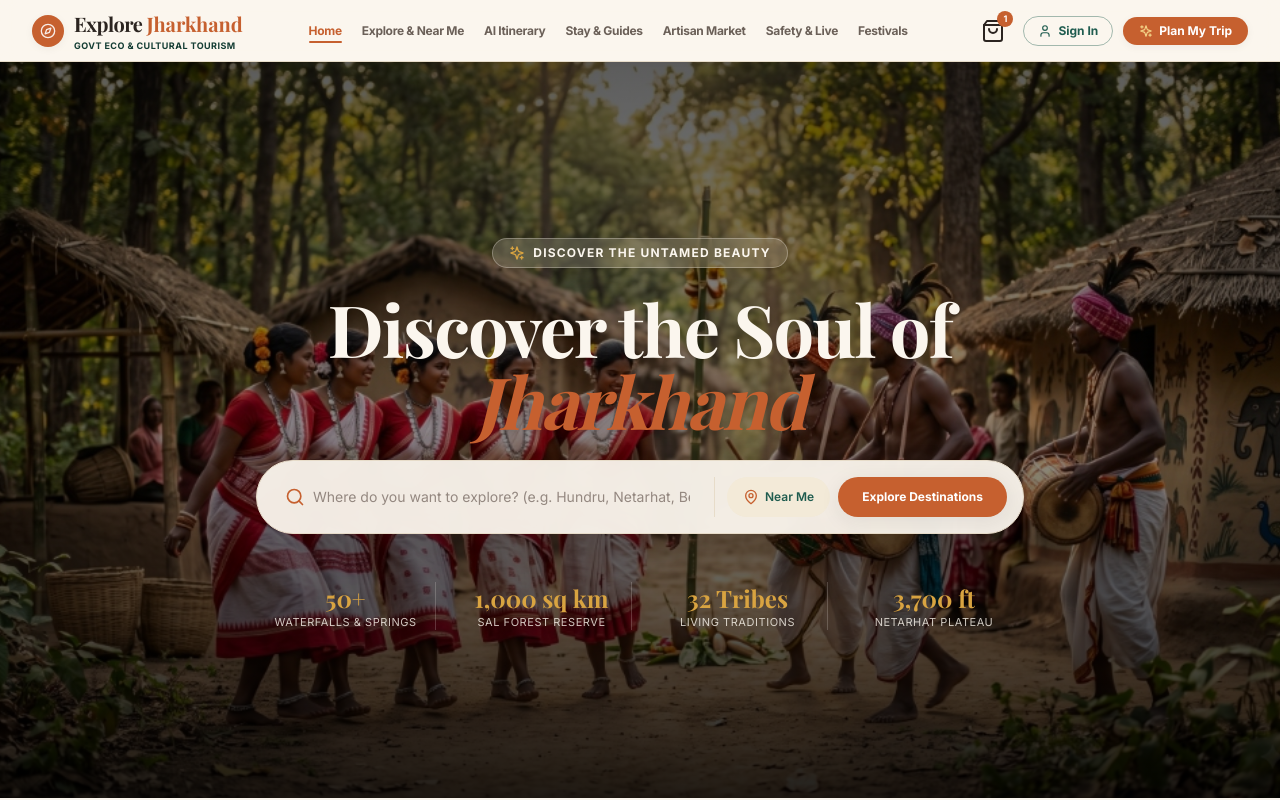
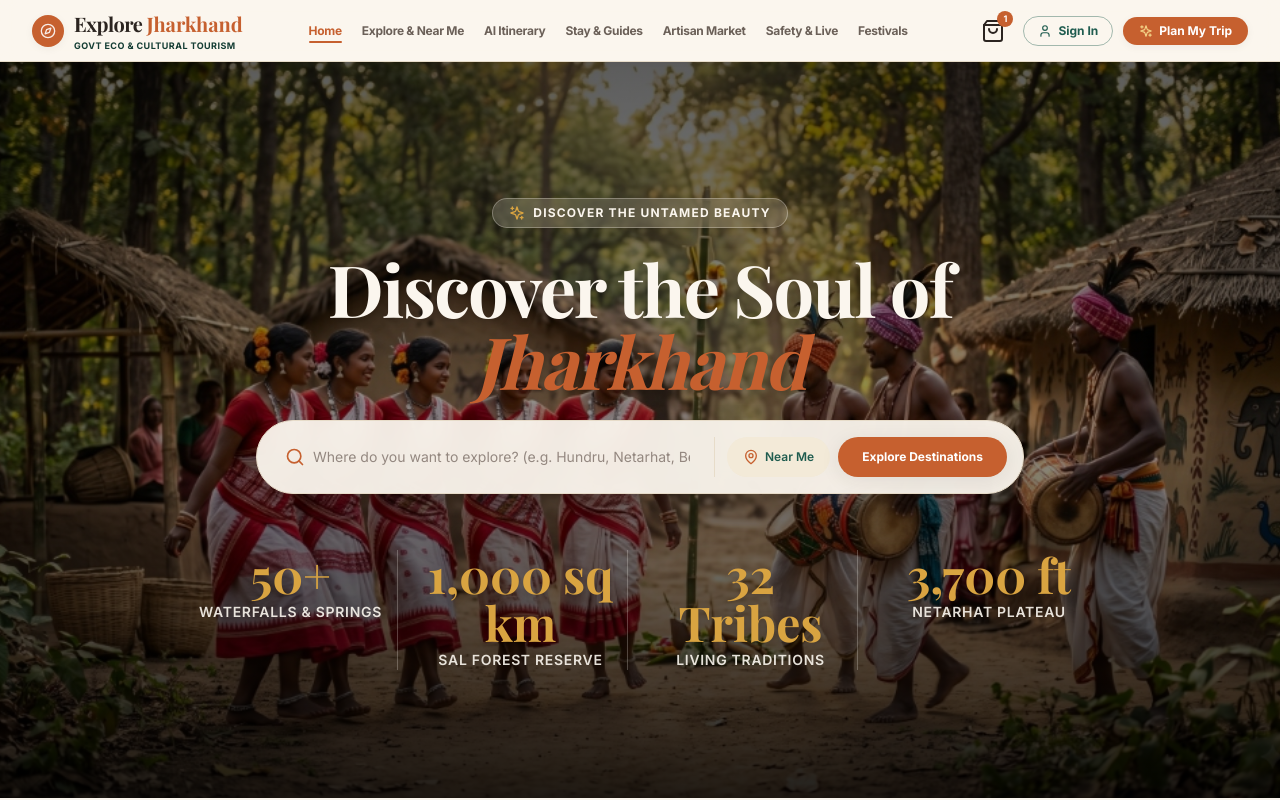
Before and after one commit to sourabhkhadav/Jharkhand, a React (Vite) app: page / in a window 1280 px wide. Shown: the top 800 px of the page. Built offline with nearby package versions, Linux system fonts and the light colour scheme; a web font is replaced by a local one.

Commit message:
Enlarge hero section stats numbers and text labels

```diff
--- a/src/pages/LandingPage.jsx
+++ b/src/pages/LandingPage.jsx
@@ -86,22 +86,22 @@ export default function LandingPage({ onOpenBooking }) {
                     </div>
 
                     {/* Quick Stats Strip */}
-                    <div className="pt-6 grid grid-cols-2 sm:grid-cols-4 gap-4 max-w-3xl mx-auto text-cream/80 text-xs">
-                        <div className="border-r border-cream/20">
-                            <p className="font-serif text-xl sm:text-2xl font-bold text-accent">50+</p>
-                            <p className="text-[11px] uppercase tracking-wider">Waterfalls & Springs</p>
+                    <div className="pt-8 grid grid-cols-2 sm:grid-cols-4 gap-6 max-w-4xl mx-auto text-cream">
+                        <div className="border-r border-cream/25 pr-2">
+                            <p className="font-serif text-3xl sm:text-5xl font-bold text-accent drop-shadow-md">50+</p>
+                            <p className="text-xs sm:text-sm uppercase font-semibold tracking-wider text-cream/90 mt-1">Waterfalls & Springs</p>
                         </div>
-                        <div className="sm:border-r border-cream/20">
-                            <p className="font-serif text-xl sm:text-2xl font-bold text-accent">1,000 sq km</p>
-                            <p className="text-[11px] uppercase tracking-wider">Sal Forest Reserve</p>
+                        <div className="sm:border-r border-cream/25 pr-2">
+                            <p className="font-serif text-3xl sm:text-5xl font-bold text-accent drop-shadow-md">1,000 sq km</p>
+                            <p className="text-xs sm:text-sm uppercase font-semibold tracking-wider text-cream/90 mt-1">Sal Forest Reserve</p>
                         </div>
-                        <div className="border-r border-cream/20">
-                            <p className="font-serif text-xl sm:text-2xl font-bold text-accent">32 Tribes</p>
-                            <p className="text-[11px] uppercase tracking-wider">Living Traditions</p>
+                        <div className="border-r border-cream/25 pr-2">
+                            <p className="font-serif text-3xl sm:text-5xl font-bold text-accent drop-shadow-md">32 Tribes</p>
+                            <p className="text-xs sm:text-sm uppercase font-semibold tracking-wider text-cream/90 mt-1">Living Traditions</p>
                         </div>
-                        <div>
-                            <p className="font-serif text-xl sm:text-2xl font-bold text-accent">3,700 ft</p>
-                            <p className="text-[11px] uppercase tracking-wider">Netarhat Plateau</p>
+                        <div className="pl-2">
+                            <p className="font-serif text-3xl sm:text-5xl font-bold text-accent drop-shadow-md">3,700 ft</p>
+                            <p className="text-xs sm:text-sm uppercase font-semibold tracking-wider text-cream/90 mt-1">Netarhat Plateau</p>
                         </div>
                     </div>
                 </div>
```
Also changed, not shown: 4 other files (tests, documents, lock files or other folders).
